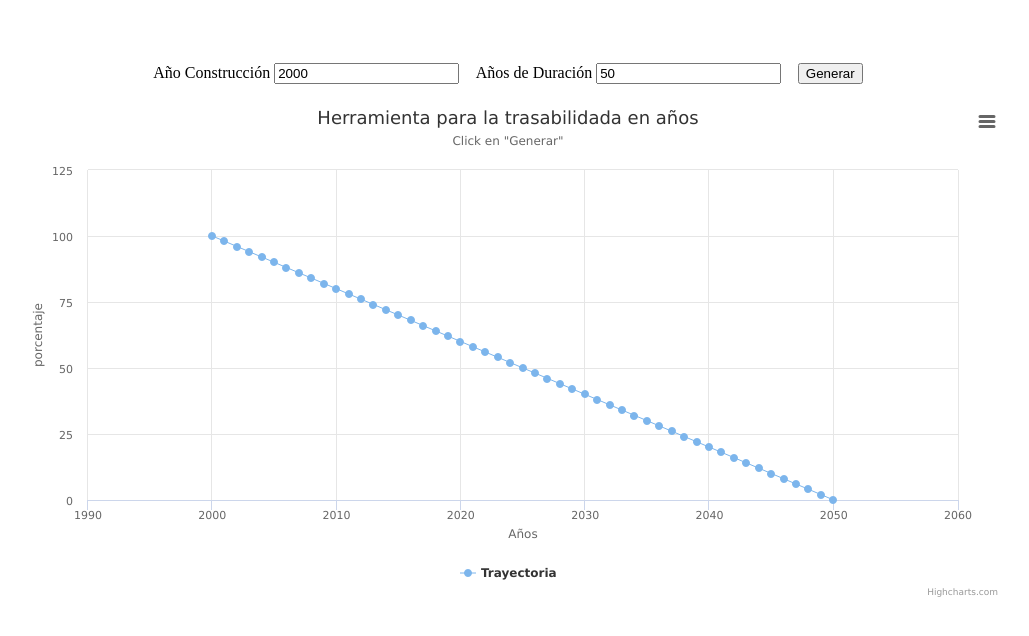
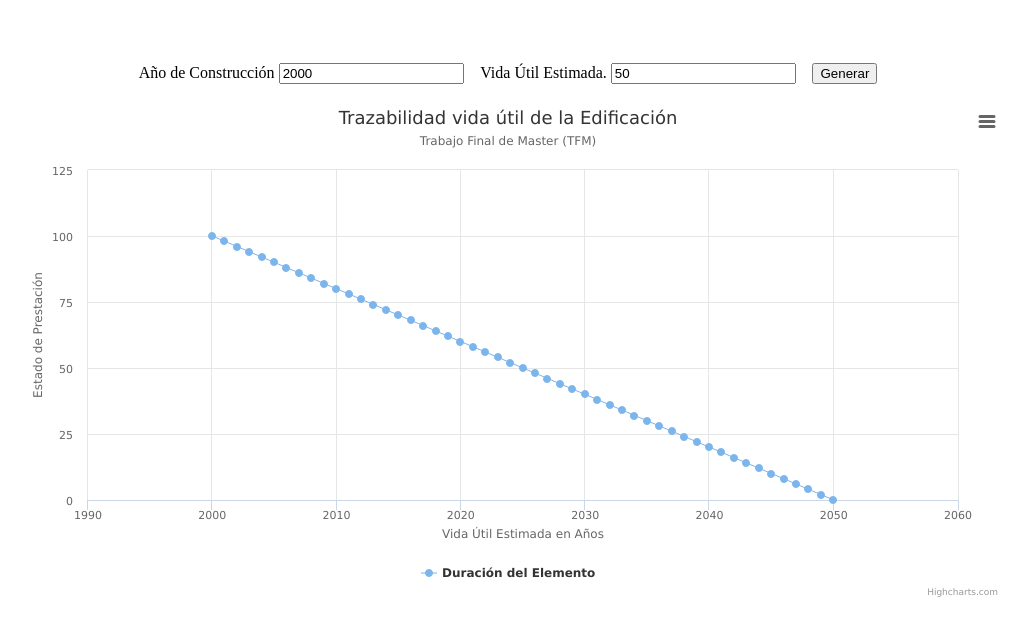
Before and after one commit to devmartingranja/traceability_years, a plain HTML site: page index.html in a window 1280 px wide. Shown: the whole page, without its empty margins (132-1161 px from the left). Drawn offline with nearby package versions, Linux system fonts and the light colour scheme.

Commit message:
camibos locales

```diff
--- a/index.html
+++ b/index.html
@@ -11,9 +11,9 @@
 <body>
 
     <div class="filter">
-        <label> Año Construcción</label>
+        <label> Año de Construcción</label>
         <input type="number" id="inpAnioInicio" value="2000" />
-        <label class="lbl_anio_fin"> Años de Duración</label>
+        <label class="lbl_anio_fin"> Vida Útil Estimada.</label>
         <input type="number" id="inpAnioFin" value="50" />
         <button id=btnGenerar >Generar</button>
     </div>
--- a/script.js
+++ b/script.js
@@ -23,10 +23,10 @@
             margin: [70, 50, 100, 80]
         },
         title: {
-            text: 'Herramienta para la trasabilidada en años'
+            text: 'Trazabilidad vida útil de la Edificación'
         },
         subtitle: {
-            text: 'Click en "Generar"'
+            text: 'Trabajo Final de Master (TFM)'
         },
         accessibility: {
             announceNewData: {
@@ -39,12 +39,12 @@
             maxPadding: 0.2,
             maxZoom: 0,
             title: {
-                text: 'Años'
+                text: 'Vida Útil Estimada en Años'
             }
         },
         yAxis: {
             title: {
-                text: 'porcentaje'
+                text: 'Estado de Prestación'
             },
             minPadding: 0.2,
             maxPadding: 0.2,
@@ -71,7 +71,7 @@
             pointFormat: 'Año {point.x} -> {point.y} %'
         },
         series: [{
-            name: 'Trayectoria',
+            name: 'Duración del Elemento',
             data
         }]
     });
```
